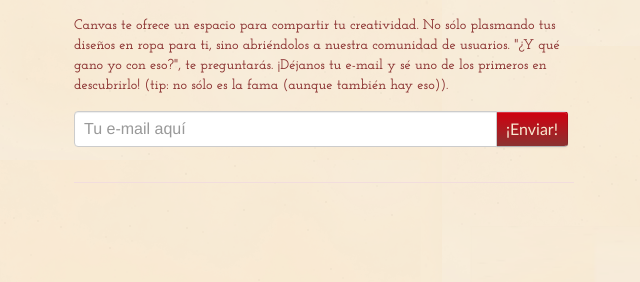
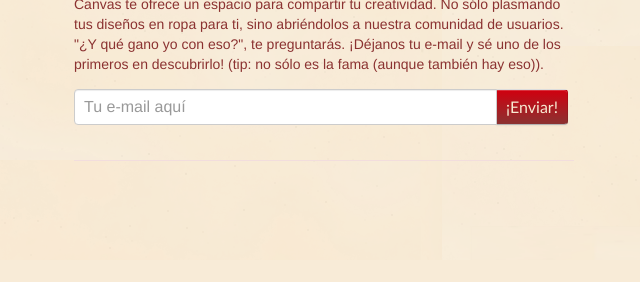
Before and after one commit to wocoburguesa/canvas, a Django app: page / in a window 1280 px wide. Shown: the part 588-870 px from the top of the page, without its empty margins (316-956 px from the left). After the commit the page ends 749 px from the top, so only its background shows below. Run offline with Django 3.2, Linux system fonts and the light colour scheme; some libraries are stand-ins or nearby versions.

Commit message:
Fixed weird n

```diff
--- a/static/css/landing.css
+++ b/static/css/landing.css
@@ -2,7 +2,6 @@
     padding-top: 0px;
     padding-bottom: 40px;
     background: url('../img/background_plain.png');
-    font-family: "Josefin Slab", serif;
 }
 
 .form-signin .form-error {
@@ -27,7 +26,7 @@
     margin-bottom: 15px;
 //    width: 540px;
     color: #8B3231;
-    font-family: "Josefin Slab", serif;
+//    font-family: "Josefin Slab", serif;
     position: relative;
 //    left: -65px;
 }
--- a/templates/layouts/base.html
+++ b/templates/layouts/base.html
@@ -1,6 +1,6 @@
 <!DOCTYPE html>
 <html lang="en">
-  <head>n
+  <head>
     <meta charset="utf-8">
     <meta name="google-site-verification" content="UxPuxh0hetd39bqwiwYi6ehMhxkK7fPpVy7P8aGHP54" />
     <title>CANVAS - Viste tu lienzo</title>
```
